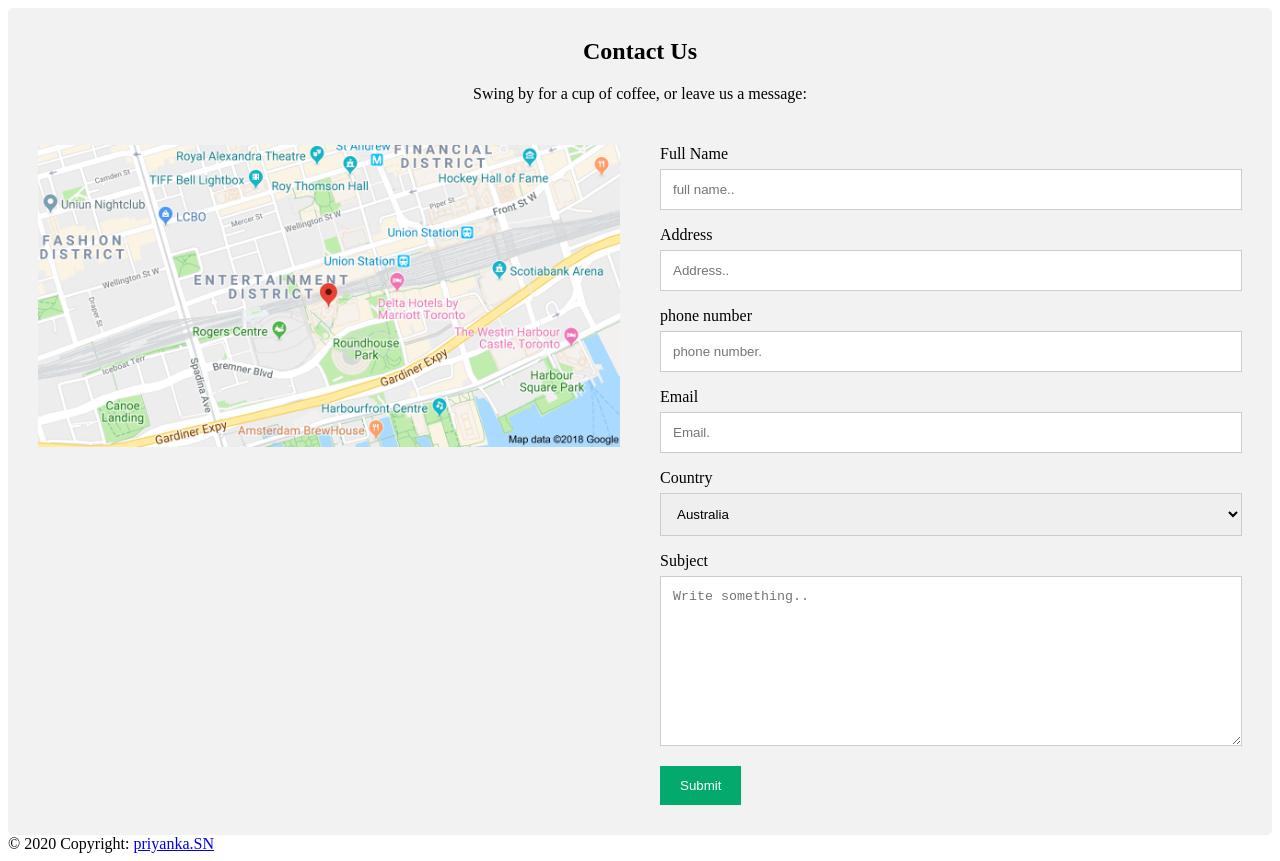
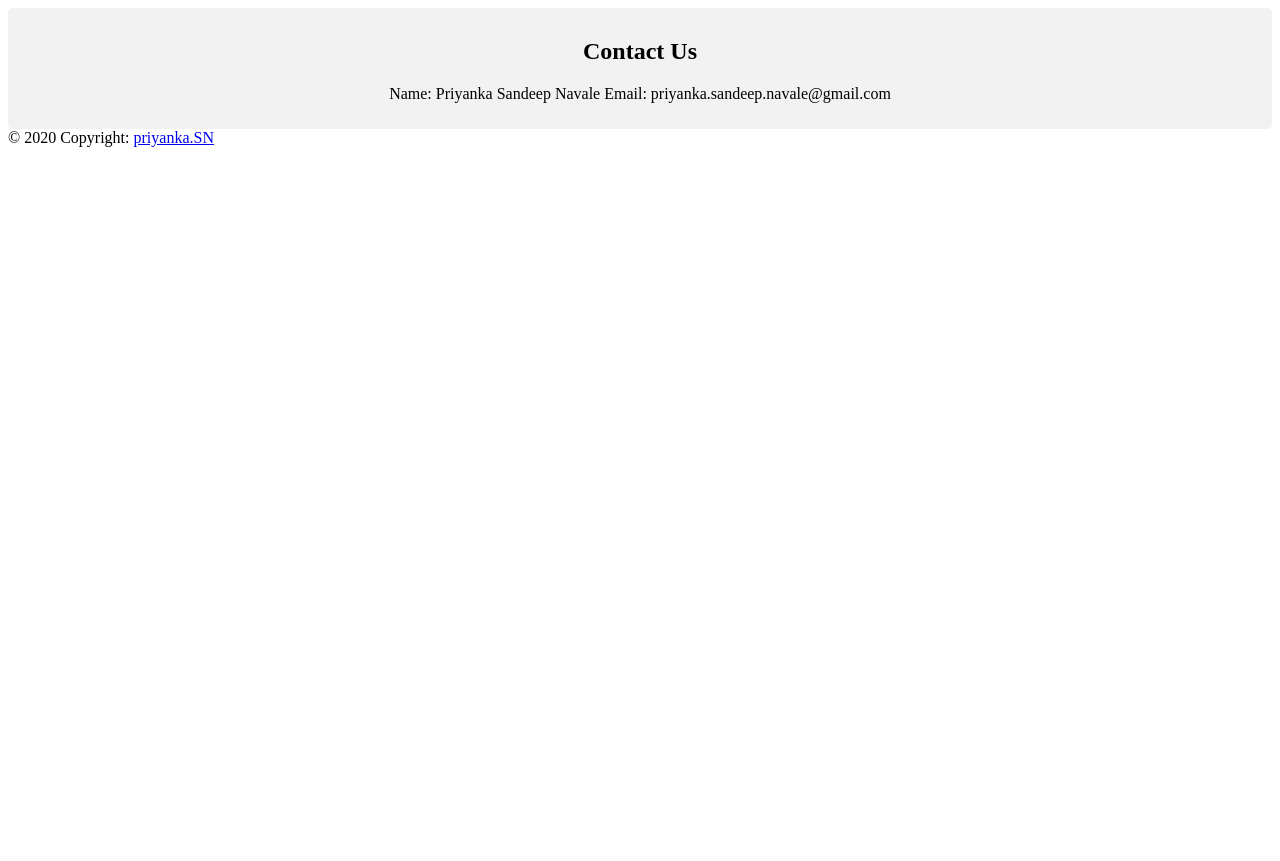
Before and after one commit to priyankahanchate/car_hire_website, a plain HTML site: page contacts.html in a window 1280 px wide. After the commit the page ends 800 px from the top, so only its background shows below. Drawn offline with Linux system fonts and the light colour scheme.

Commit message:
updated contacts page

```diff
--- a/contacts.html
+++ b/contacts.html
@@ -1,5 +1,6 @@
 <!DOCTYPE html>
 <html lang="en">
+
 <head>
     <meta charset="UTF-8">
     <meta http-equiv="X-UA-Compatible" content="IE=edge">
@@ -7,37 +8,15 @@
     <title>Document</title>
     <link rel="stylesheet" href="contacts.css">
 </head>
+
 <body>
     <div class="container">
         <div style="text-align:center">
             <h2>Contact Us</h2>
-          <p>Swing by for a cup of coffee, or leave us a message:</p>
-        </div>
-        <div class="row">
-          <div class="column">
-            <img src="google.png" style="width:100%">
-          </div>
-          <div class="column">
-            <form action="/action_page.php">
-              <label for="fname">Full Name</label>
-              <input type="text" id="fname" name="Full name" placeholder="full name..">
-              <label for="fname">Address</label>
-              <input type="text" id="fname" name="Address" placeholder="Address..">
-              <label for="fname">phone number</label>
-              <input type="text" id="fname" name="phone number" placeholder="phone number.">
-              <label for="lname">Email</label>
-              <input type="text" id="lname" name="Email" placeholder="Email.">
-              <label for="country">Country</label>
-              <select id="country" name="country">
-                <option value="australia">Australia</option>
-                <option value="canada">Canada</option>
-                <option value="usa">USA</option>
-              </select>
-              <label for="subject">Subject</label>
-              <textarea id="subject" name="subject" placeholder="Write something.." style="height:170px"></textarea>
-              <input type="submit" value="Submit">
-            </form>
-          </div>
+            <p>
+                Name: Priyanka Sandeep Navale
+                Email: priyanka.sandeep.navale@gmail.com
+            </p>
         </div>
     </div>
 </body>
@@ -48,4 +27,5 @@
     </div>
     <!-- Copyright -->
 </footer>
+
 </html>
```
Lines whose indentation alone changed are shown as unchanged.
